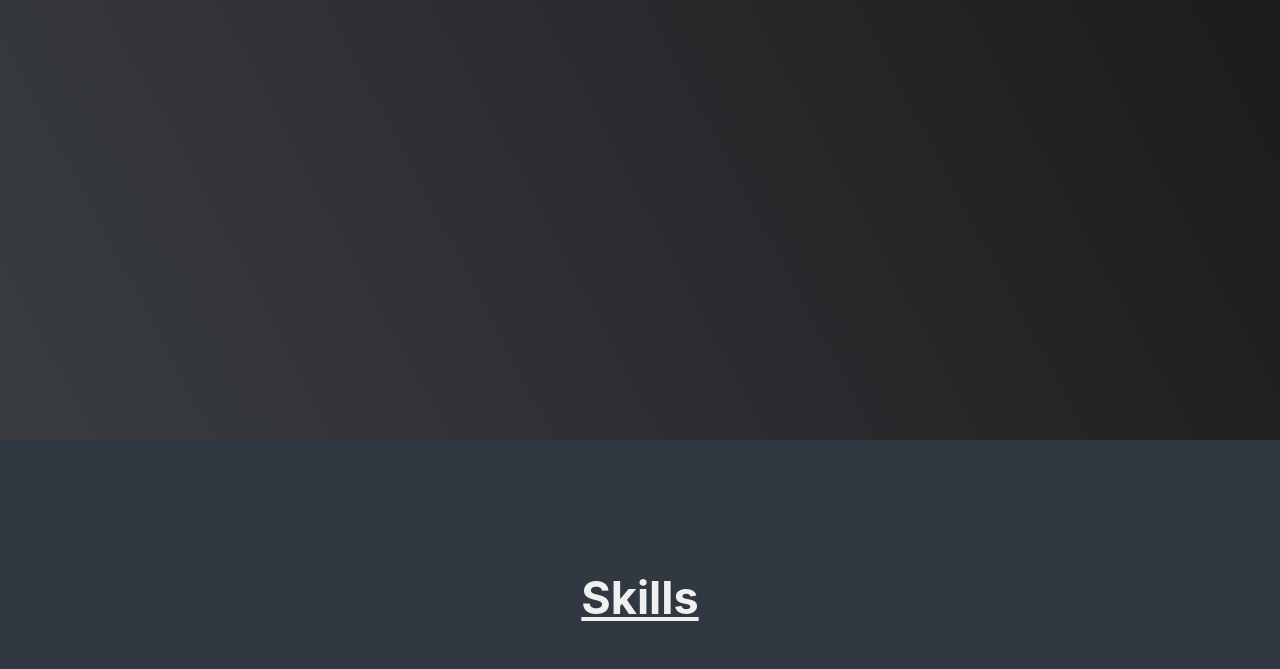
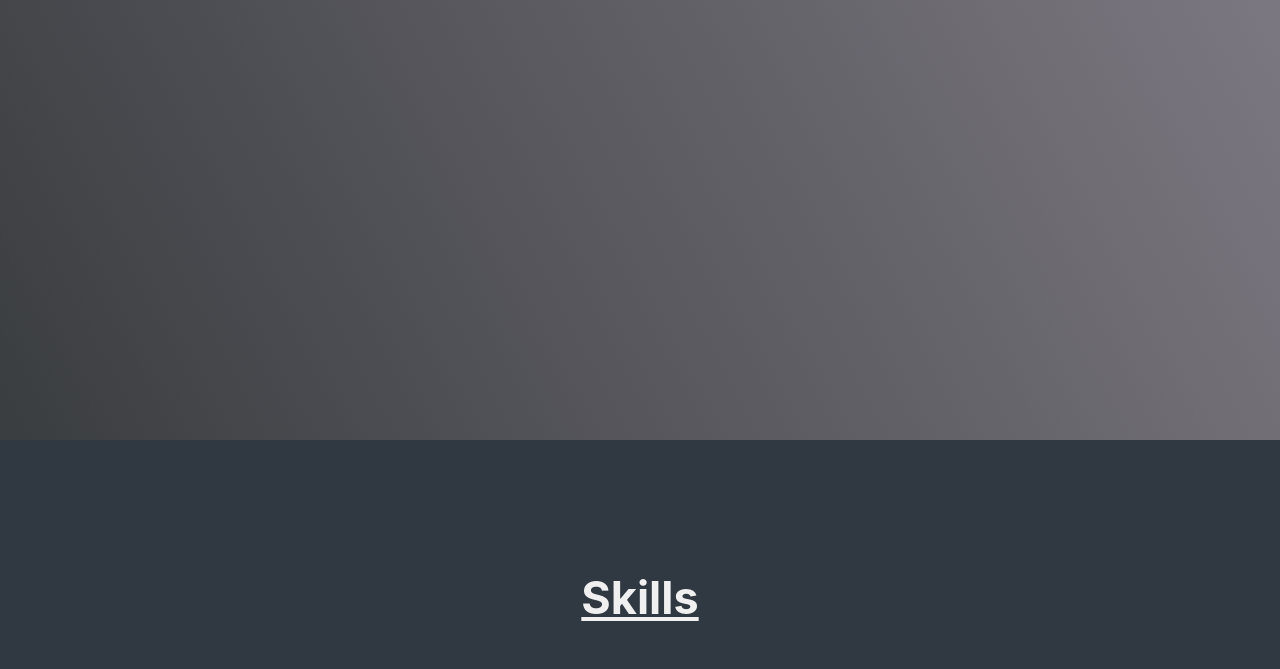
Before and after one commit to BlackenedAce/Personal-Portfolio, a website built with Vite: page index.html in a window 1280 px wide. Shown: the part 424-1093 px from the top of the page. Built offline with nearby package versions, Linux system fonts and the light colour scheme.

Commit message:
Update style.css

```diff
--- a/style.css
+++ b/style.css
@@ -41,7 +41,7 @@ nav li:hover {
 
 #welcome-section {
     background-color: #000;
-    background-image: linear-gradient(62deg, #3a3d40 0%, #181719 100%);
+    background-image: linear-gradient(62deg, #3a3d40 0%, #847f89 100%);
   height: 100vh;
 
 }
```
